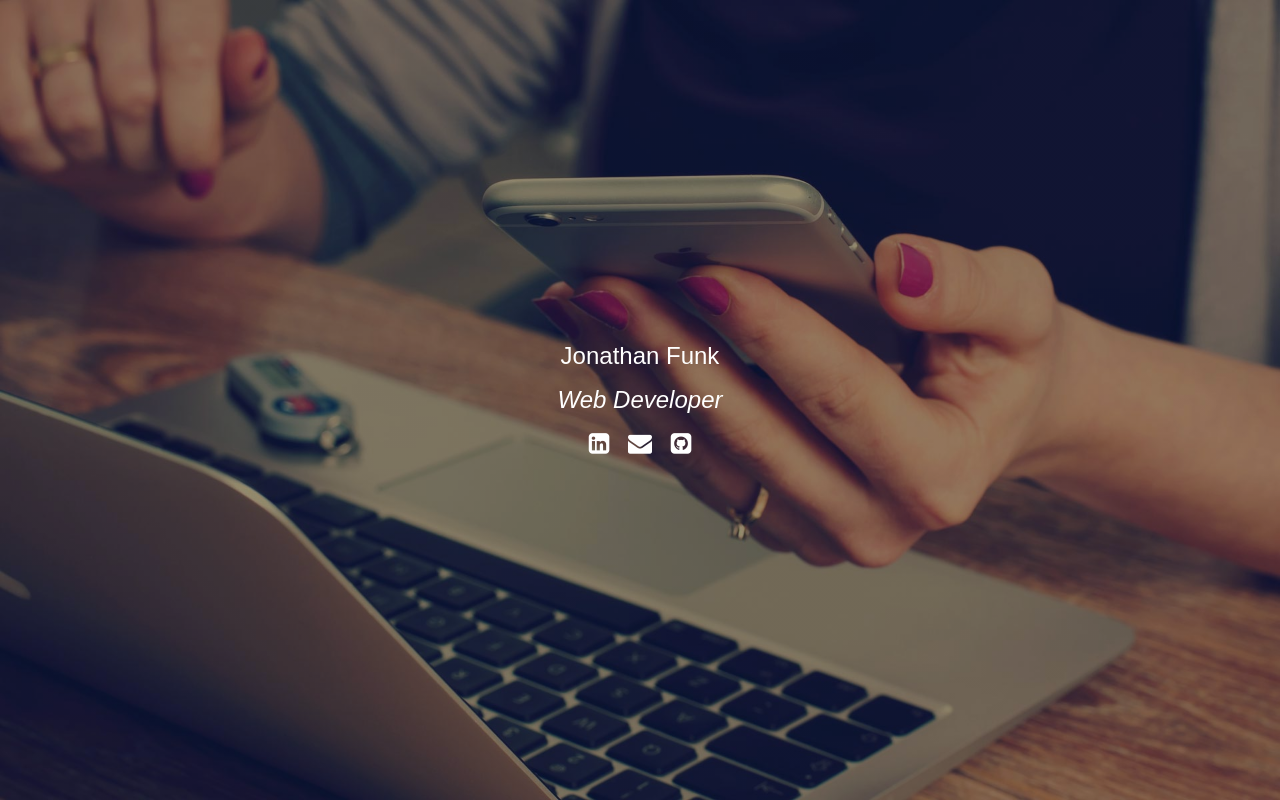
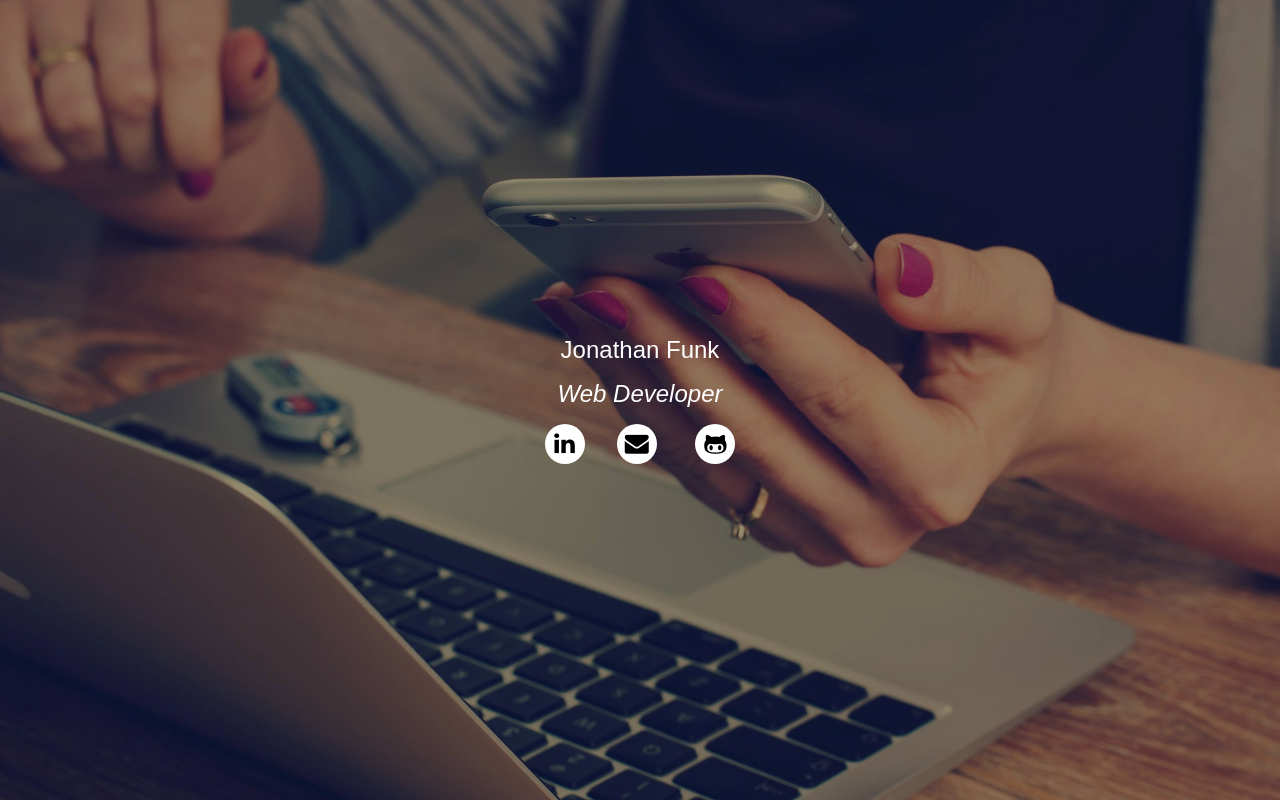
Before and after one commit to jonathanfunk/personal-site, a PHP site: page / in a window 1280 px wide. Run offline with PHP 8.4, Linux system fonts and the light colour scheme; some libraries are stand-ins or nearby versions.

Commit message:
changed font awesome icons

```diff
--- a/build/css/style.min.css
+++ b/build/css/style.min.css
@@ -1 +1 @@
-a,abbr,acronym,address,applet,article,aside,audio,b,big,blockquote,body,canvas,caption,center,cite,code,dd,del,details,dfn,div,dl,dt,em,embed,fieldset,figcaption,figure,footer,form,h1,h2,h3,h4,h5,h6,header,hgroup,html,i,iframe,img,ins,kbd,label,legend,li,mark,menu,nav,object,ol,output,p,pre,q,ruby,s,samp,section,small,span,strike,strong,sub,summary,sup,table,tbody,td,tfoot,th,thead,time,tr,tt,u,ul,var,video{margin:0;padding:0;border:0;font-size:100%;font:inherit;vertical-align:baseline}article,aside,details,figcaption,figure,footer,header,hgroup,menu,nav,section{display:block}body{line-height:1}ol,ul{list-style:none}blockquote,q{quotes:none}blockquote:after,blockquote:before,q:after,q:before{content:'';content:none}table{border-collapse:collapse;border-spacing:0}body{font:24px sans-serif;background-size:cover;color:#fff}.hero{text-align:center;background:linear-gradient(rgba(0,0,0,.4),rgba(0,0,0,.4)),url(../../images/laptop-background.jpg);background-size:cover;background-position:top;color:#fff;display:-ms-flexbox;display:flex;-ms-flex-pack:center;justify-content:center;-ms-flex-align:center;align-items:center;height:100vh}.hero h1,.hero h2{margin-bottom:1rem}.hero h2{font-style:italic}.hero li{display:inline-block;font-size:1.5rem;margin-right:.75rem}.hero li:last-child{margin:0}.hero a{color:#fff;transition:all .25s ease-in;opacity:1}.hero a:hover{opacity:.5}
+a,abbr,acronym,address,applet,article,aside,audio,b,big,blockquote,body,canvas,caption,center,cite,code,dd,del,details,dfn,div,dl,dt,em,embed,fieldset,figcaption,figure,footer,form,h1,h2,h3,h4,h5,h6,header,hgroup,html,i,iframe,img,ins,kbd,label,legend,li,mark,menu,nav,object,ol,output,p,pre,q,ruby,s,samp,section,small,span,strike,strong,sub,summary,sup,table,tbody,td,tfoot,th,thead,time,tr,tt,u,ul,var,video{margin:0;padding:0;border:0;font-size:100%;font:inherit;vertical-align:baseline}article,aside,details,figcaption,figure,footer,header,hgroup,menu,nav,section{display:block}body{line-height:1}ol,ul{list-style:none}blockquote,q{quotes:none}blockquote:after,blockquote:before,q:after,q:before{content:'';content:none}table{border-collapse:collapse;border-spacing:0}body{font:24px sans-serif;background-size:cover;color:#fff}.hero{text-align:center;background:linear-gradient(rgba(0,0,0,.4),rgba(0,0,0,.4)),url(../../images/laptop-background.jpg);background-size:cover;background-position:top;color:#fff;display:-ms-flexbox;display:flex;-ms-flex-pack:center;justify-content:center;-ms-flex-align:center;align-items:center;height:100vh}.hero h1,.hero h2{margin-bottom:1rem}.hero h2{font-style:italic}.hero li{display:inline-block;font-size:1.5rem;margin-right:2rem}.hero li:last-child{margin:0}.hero a{display:block;width:2.5rem;height:2.5rem;line-height:2.5rem;border-radius:100%;background-color:#fff;color:#000;transition:all .25s ease-in;opacity:1}.hero a:hover{opacity:.5}
--- a/index.html
+++ b/index.html
@@ -13,9 +13,9 @@
         <h1>Jonathan Funk</h1>
         <h2>Web Developer</h2>
         <ul>
-          <li><a href="https://ca.linkedin.com/in/jonathan-funk"><i class="fa fa-linkedin-square" aria-hidden="true"></i></a></li>
+          <li><a href="https://ca.linkedin.com/in/jonathan-funk"><i class="fa fa-linkedin" aria-hidden="true"></a></i>
           <li><a href="mailto:jonfunk88@mail.com"><i class="fa fa-envelope" aria-hidden="true"></i></a></li>
-          <li><a href="https://github.com/jonathanfunk"><i class="fa fa-github-square" aria-hidden="true"></i></a></li>
+          <li><a href="https://github.com/jonathanfunk"><i class="fa fa-github-alt" aria-hidden="true"></a></i>
         </ul>
       </div>
     </section>
--- a/sass/_page.scss
+++ b/sass/_page.scss
@@ -19,13 +19,19 @@
   li {
     display: inline-block;
     font-size: 1.5rem;
-    margin-right: .75rem;
+    margin-right: 2rem;
     &:last-child {
       margin: 0;
     }
   }
   a {
-    color: white;
+    display: block;
+    width: 2.5rem;
+    height: 2.5rem;
+    line-height: 2.5rem;
+    border-radius: 100%;
+    background-color: white;
+    color: black;
     transition: all .25s ease-in;
     opacity: 1;
     &:hover {
```
Also changed, not shown: build/css/style.css (+8 -2 lines).
